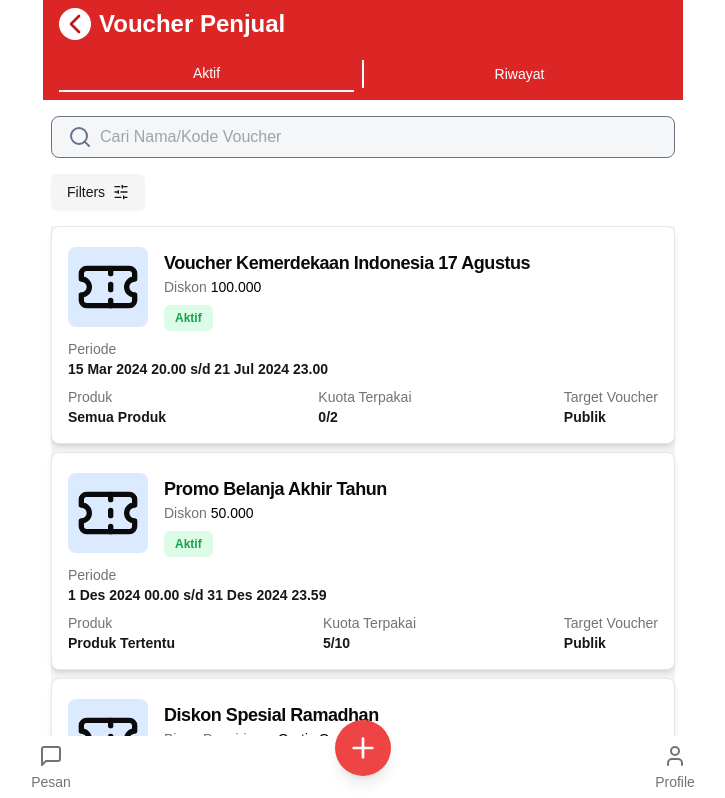
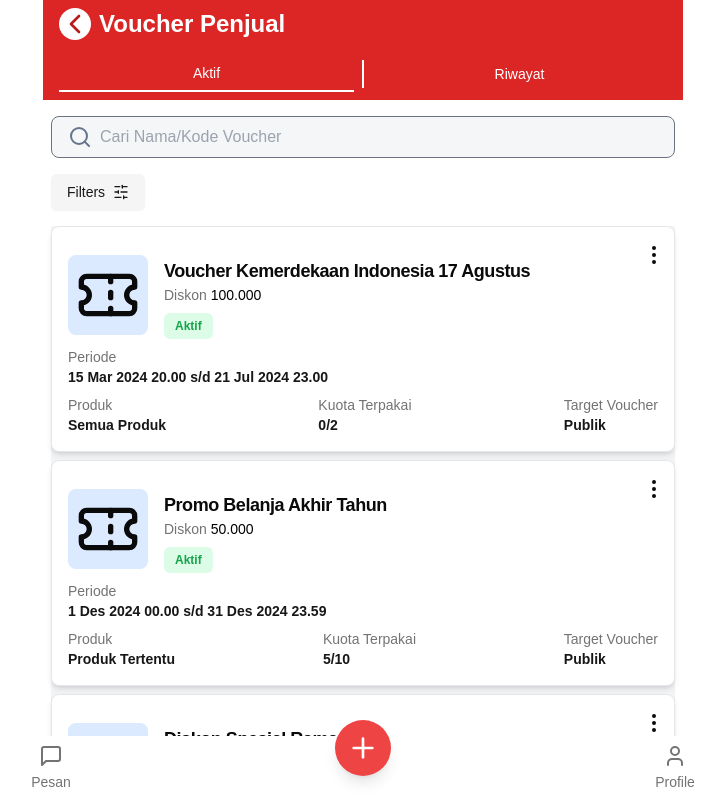
Before and after one commit to Andrewij21/voucher-seller, a Next.js app: page /voucherPenjual/aktif in a window 1280 px wide. Shown: the top 798 px of the page, without its empty margins (277-1002 px from the left). Built offline with nearby package versions, Linux system fonts and the light colour scheme.

Commit message:
feat: add more pada voucher card

```diff
--- /dev/null
+++ b/app/voucherPenjual/aktif/_components/DrawerMore.tsx
@@ -0,0 +1,48 @@
+import {
+  Drawer,
+  DrawerClose,
+  DrawerContent,
+  DrawerHeader,
+  DrawerTitle,
+  DrawerTrigger,
+} from "@/components/ui/drawer";
+import { Separator } from "@/components/ui/separator";
+import { EllipsisVertical, X } from "lucide-react";
+
+export default function DrawerMore() {
+  return (
+    <Drawer>
+      <DrawerTrigger>
+        <EllipsisVertical className="h-6 w-6" />
+      </DrawerTrigger>
+      <DrawerContent className="max-w-screen-sm mx-auto min-h-3.5">
+        <DrawerHeader className="text-center relative">
+          <DrawerTitle className="text-center">Atur</DrawerTitle>
+          <DrawerClose asChild className="absolute left-4">
+            {/* <Button variant="ghost" className="p-0"> */}
+            <X className="h-8 w-8 text-blue-500 cursor-pointer" />
+            {/* </Button> */}
+          </DrawerClose>
+        </DrawerHeader>
+        <div className="p-4 space-y-4">
+          <div>
+            <h3 className="capitalize font-semibold">Detail</h3>
+            <Separator className="" />
+          </div>
+          <div>
+            <h3 className="capitalize font-semibold">Ubah Kuota</h3>
+            <Separator className="" />
+          </div>
+          <div>
+            <h3 className="capitalize font-semibold">Salin</h3>
+            <Separator className="" />
+          </div>
+          <div>
+            <h3 className="capitalize font-semibold">Akhiri</h3>
+            <Separator className="" />
+          </div>
+        </div>
+      </DrawerContent>
+    </Drawer>
+  );
+}
--- a/app/voucherPenjual/aktif/_components/VoucherCard.tsx
+++ b/app/voucherPenjual/aktif/_components/VoucherCard.tsx
@@ -8,6 +8,7 @@ import {
   CardTitle,
 } from "@/components/ui/card";
 import { Ticket } from "lucide-react";
+import DrawerMore from "./DrawerMore";
 
 interface VoucherCardBody {
   id: number;
@@ -29,8 +30,11 @@ interface VoucherCardBody {
 
 export default function VoucherCard({ data }: { data: VoucherCardBody }) {
   return (
-    <Card className="w-full rounded-lg border border-gray-200 bg-white p-4 shadow-md space-y-2">
+    <Card className="w-full rounded-lg border border-gray-200 bg-white p-4 shadow-md space-y-2 relative">
       {/* Header */}
+      <div className="absolute top-4 right-2">
+        <DrawerMore />
+      </div>
       <CardHeader className="p-0 flex flex-row items-center space-x-4">
         <div className="flex-shrink-0 rounded-lg bg-blue-100 p-2 items-center justify-center">
           <Ticket className="w-16 h-16" />
```
